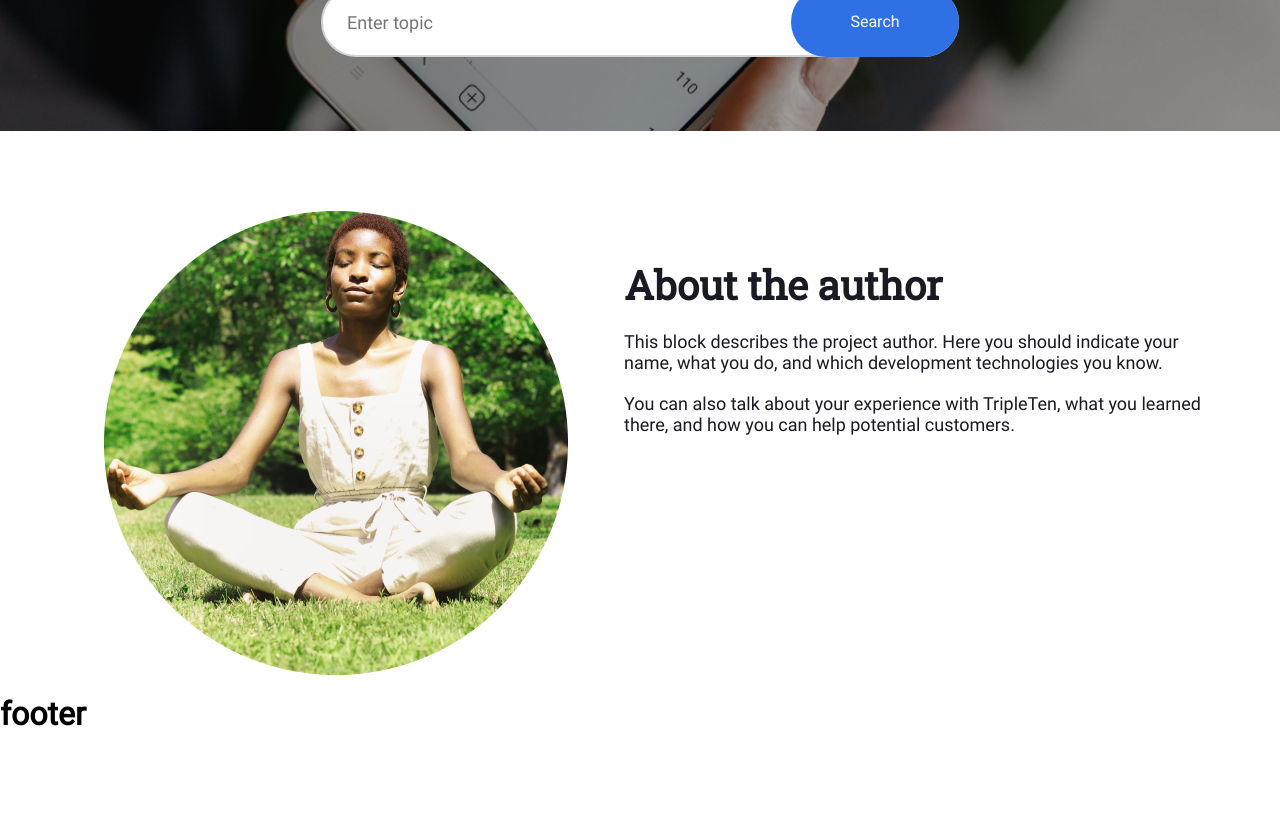
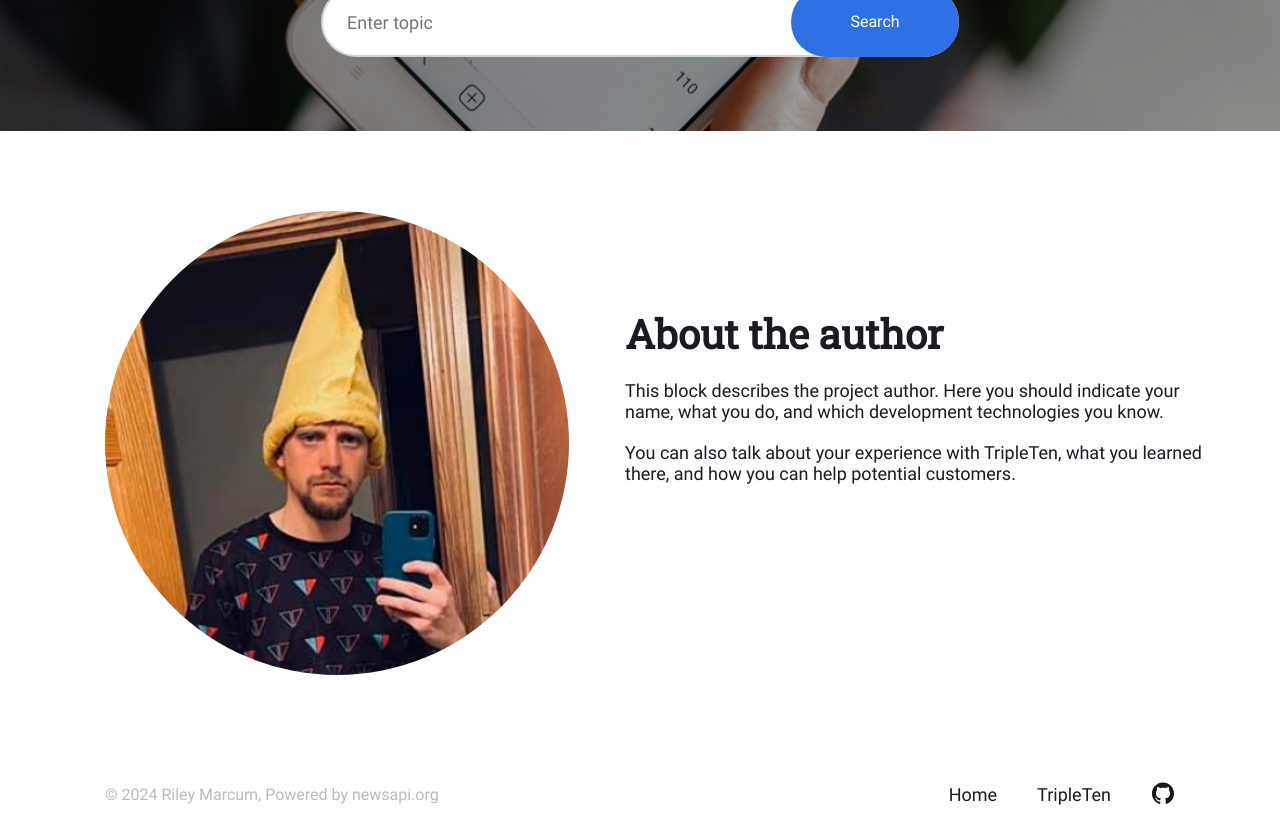
Before and after one commit to Aivaxela/news_explorer_frontend, a React (Vite) app: page / in a window 1280 px wide. Shown: the part 440-1275 px from the top of the page. Before the commit the page ends 1195 px from the top, so only its background shows below. Built offline with nearby package versions, Linux system fonts and the light colour scheme.

Commit message:
footer looking nifty

```diff
--- a/src/blocks/About.css
+++ b/src/blocks/About.css
@@ -1,19 +1,20 @@
 .about {
   max-width: 1440px;
+  padding: 80px 0 0 105px;
+  height: 624px;
+  box-sizing: border-box;
   display: flex;
-  margin-top: 80px;
-  gap: 56px;
 }
 
 .about__text-content {
   max-width: 600px;
+  margin-top: 100px;
   display: flex;
   flex-direction: column;
 }
 
 .about__text-title {
   margin: 0;
-  padding-top: 51px;
   font-size: 40px;
   line-height: 46px;
   font-family: "Roboto-Slab", "Arial", sans-serif;
@@ -28,5 +29,8 @@
 }
 
 .about__image {
-  margin-left: 104px;
+  margin-right: 56px;
+  width: 464px;
+  height: 464px;
+  border-radius: 50%;
 }
--- a/src/blocks/Footer.css
+++ b/src/blocks/Footer.css
@@ -0,0 +1,50 @@
+.footer {
+  height: 80px;
+  display: flex;
+  justify-content: space-between;
+  max-width: 1440px;
+}
+
+.footer__credit {
+  margin: 0;
+  padding-left: 105px;
+  color: #b6bcbf;
+  font-size: 16px;
+  line-height: 22px;
+  align-content: center;
+}
+
+.footer__api-link {
+  text-decoration: none;
+  color: #b6bcbf;
+  cursor: pointer;
+  outline: none;
+}
+
+.footer__api-link:hover,
+.footer__api-link:focus {
+  color: #1a1b22;
+}
+
+.footer__links-group {
+  padding-right: 105px;
+  display: flex;
+  align-items: center;
+  gap: 40px;
+}
+
+.footer__link {
+  margin: 0;
+  font-size: 18px;
+  line-height: 24px;
+  color: #1a1b22;
+  cursor: pointer;
+  text-decoration: none;
+  outline: none;
+}
+
+.footer__link-img {
+  margin: 0;
+  width: 24px;
+  height: 24px;
+}
--- a/src/components/About.jsx
+++ b/src/components/About.jsx
@@ -4,7 +4,7 @@ export default function About() {
   return (
     <section className="about">
       <img
-        src="../src/assets/about-img.png"
+        src="../src/assets/me.png"
         alt="image of the author"
         className="about__image"
       />
--- a/src/components/Footer.jsx
+++ b/src/components/Footer.jsx
@@ -1,3 +1,30 @@
+import "../blocks/Footer.css";
+import { Link } from "react-router-dom";
+
 export default function Footer() {
-  return <h1>footer</h1>;
+  return (
+    <footer className="footer">
+      <p className="footer__credit">
+        &#169; 2024 Riley Marcum, Powered by{" "}
+        <a href="https://newsapi.org/" className="footer__api-link">
+          newsapi.org
+        </a>
+      </p>
+      <div className="footer__links-group">
+        <Link to="/" className="footer__link">
+          Home
+        </Link>
+        <Link to="https://tripleten.com" className="footer__link">
+          TripleTen
+        </Link>
+        <a href="https://github.com/Aivaxela">
+          <img
+            src="../src/assets/github-icon.svg"
+            alt="github link icon"
+            className="footer__link-img"
+          />
+        </a>
+      </div>
+    </footer>
+  );
 }
--- a/src/components/Nav.jsx
+++ b/src/components/Nav.jsx
@@ -1,5 +1,4 @@
 import "../blocks/nav.css";
-import logoutIcon from "../assets/logout.svg";
 import { Link } from "react-router-dom";
 
 export default function Nav() {
@@ -19,7 +18,7 @@ export default function Nav() {
           <div className="nav__user-icon-logout">
             <p className="nav__username">Riley</p>
             <img
-              src={logoutIcon}
+              src="../src/assets/logout.svg"
               alt="logout icon"
               className="nav__logout-icon"
             />
```
Also changed, not shown: src/assets/github-icon.svg (added), src/assets/me.png (added).
